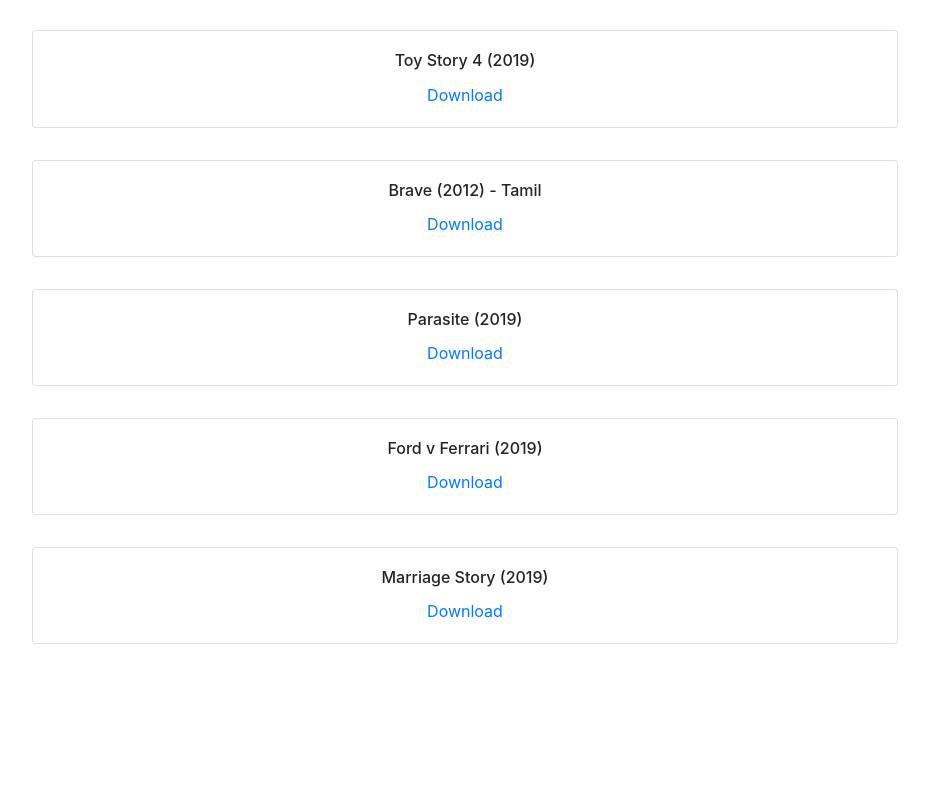
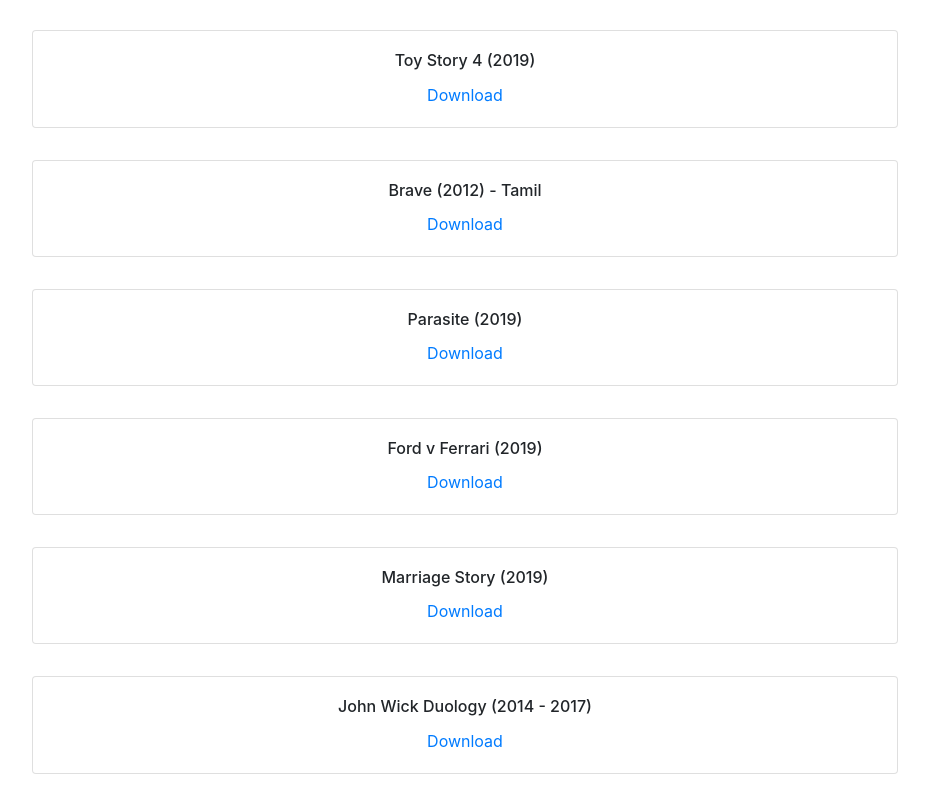
Before and after one commit to CreatorsInn/Quarantine-Life, a React (Create React App) app: page / in a window 1280 px wide. Shown: the part 2230-3020 px from the top of the page, without its empty margins (175-1104 px from the left). Before the commit the page ends 2890 px from the top, so only its background shows below. Built offline with nearby package versions, Linux system fonts and the light colour scheme.

Commit message:
ADDED: John Wick

```diff
--- a/src/data/links.js
+++ b/src/data/links.js
@@ -109,6 +109,11 @@
     LINK:
       "https://yts.mx/torrent/download/FFB8B0C1047CBC9D241EF653755336E4EFD31CE8",
   },
+  {
+    NAME: "John Wick Duology  (2014 - 2017)",
+    LINK:
+      "magnet:?xt=urn:btih:3897f30aa1438ece4e09067da47b5c32a7b5b2fe&dn=www.TamilRockers.ws%20-%20John%20Wick%20Duology%20%20(2014%20-%202017)%5b720p%20BDRip%20-%20Org%20Auds%20-%20%5bTamil%20%2b%20Telugu%20%2b%20Hin%20%2b%20Eng%5d%20-%20x264%20-%202GB%20-%20ESubs%5d&tr=udp%3a%2f%2fp4p.arenabg.com%3a1337%2fannounce&tr=udp%3a%2f%2ftracker.coppersurfer.tk%3a6969%2fannounce&tr=udp%3a%2f%2ftracker.cyberia.is%3a6969%2fannounce&tr=udp%3a%2f%2ftracker.opentrackr.org%3a1337%2fannounce&tr=udp%3a%2f%2fvalakas.rollo.dnsabr.com%3a2710%2fannounce&tr=udp%3a%2f%2ftracker.torrent.eu.org%3a451%2fannounce&tr=udp%3a%2f%2fretracker.lanta-net.ru%3a2710%2fannounce&tr=udp%3a%2f%2ftracker.tiny-vps.com%3a6969%2fannounce&tr=udp%3a%2f%2ftracker.pomf.se%3a80%2fannounce&tr=udp%3a%2f%2f9.rarbg.to%3a2710%2fannounce&tr=udp%3a%2f%2fipv4.tracker.harry.lu%3a80%2fannounce&tr=udp%3a%2f%2ftracker.leechers-paradise.org%3a6969%2fannounce&tr=udp%3a%2f%2ftracker.openbittorrent.com%3a80%2fannounce&tr=udp%3a%2f%2fexodus.desync.com%3a6969%2fannounce&tr=udp%3a%2f%2fopen.demonii.si%3a1337%2fannounce&tr=udp%3a%2f%2fxxxtor.com%3a2710%2fannounce&tr=udp%3a%2f%2fopen.stealth.si%3a80%2fannounce&tr=udp%3a%2f%2ftracker.moeking.me%3a6969%2fannounce&tr=udp%3a%2f%2f9.rarbg.me%3a2710%2fannounce&tr=udp%3a%2f%2fdenis.stalker.upeer.me%3a6969%2fannounce",
+  },
 ];
 
 export default links;
```
